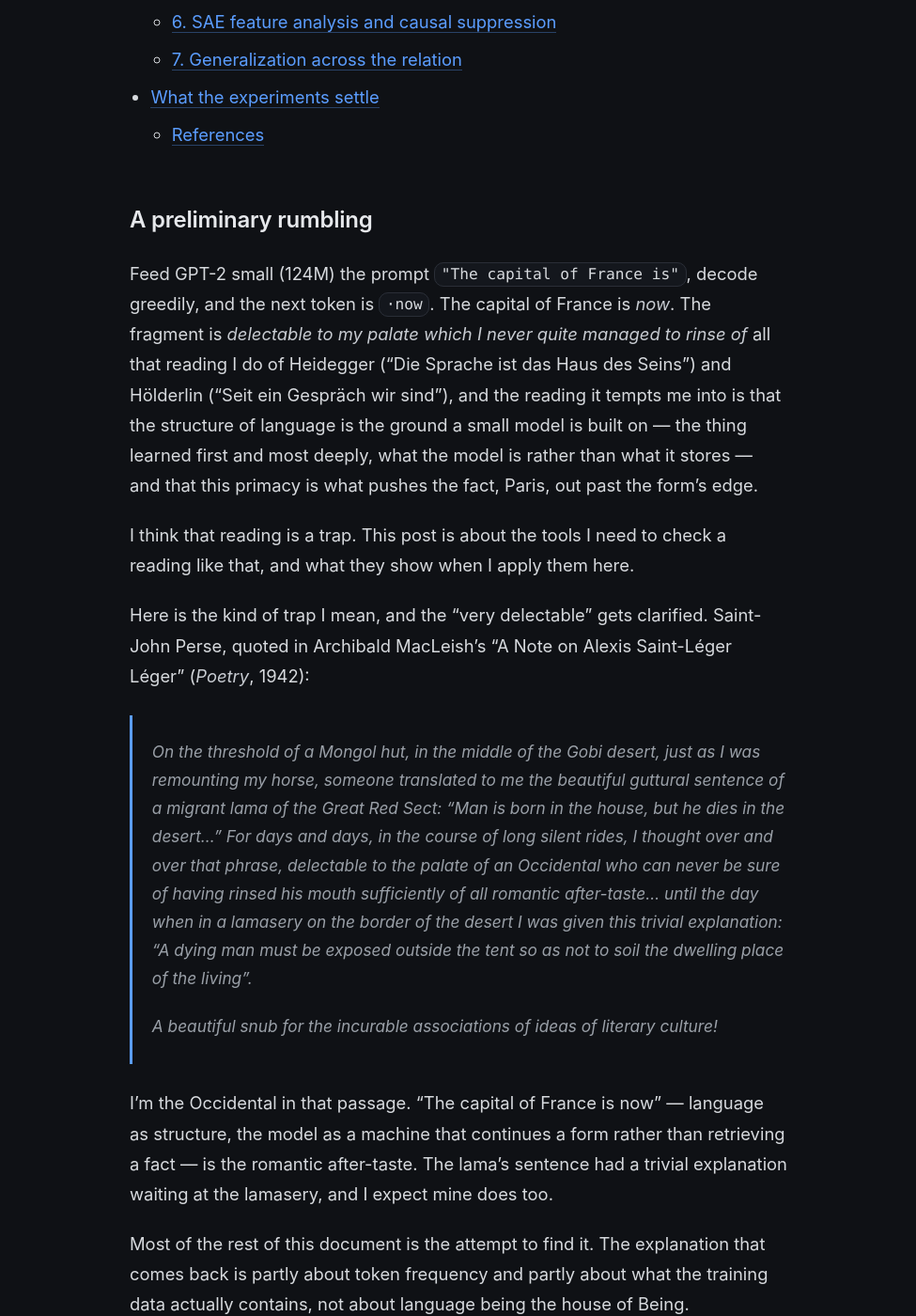
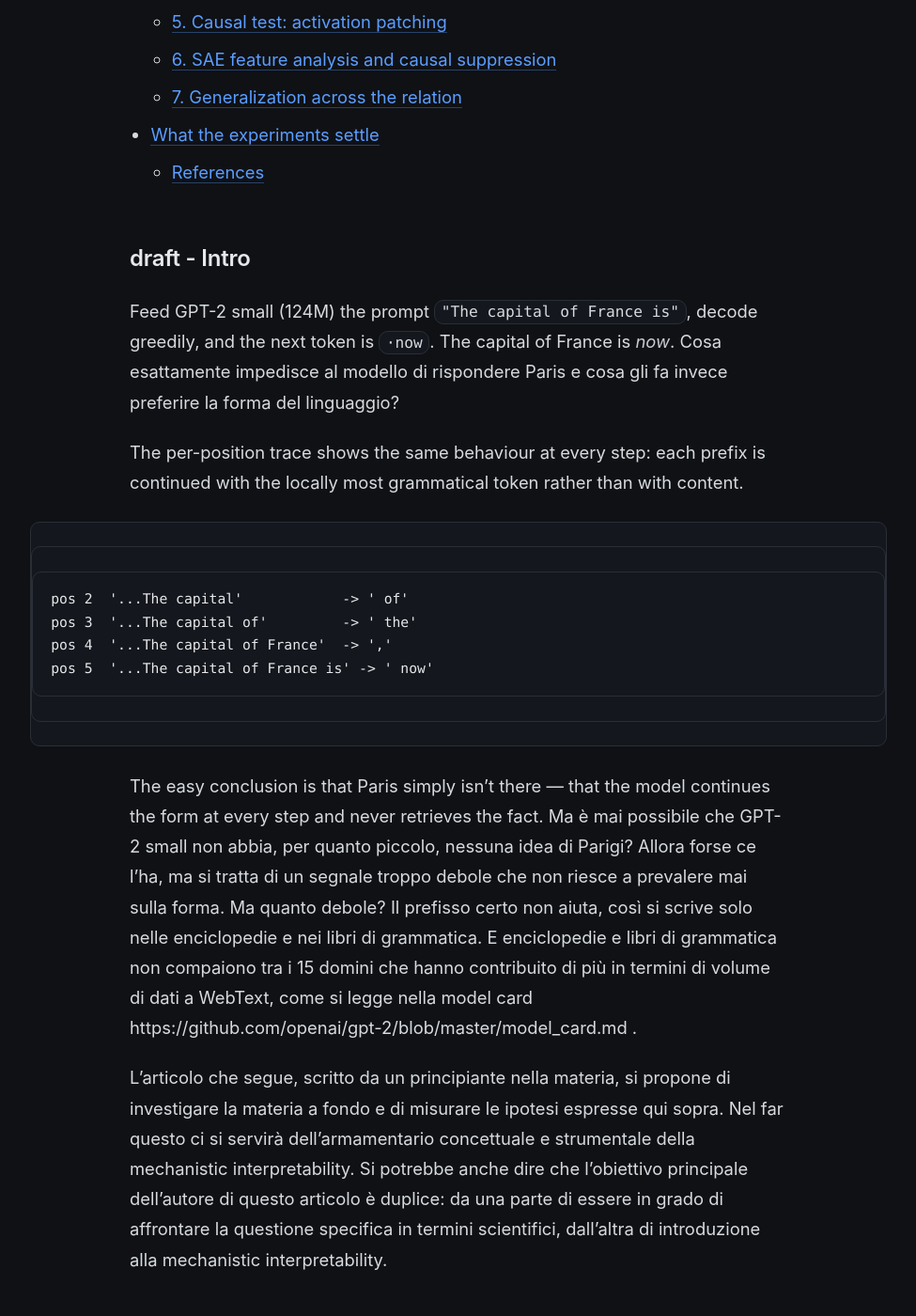
Before and after one commit to rp-playground/rp-playground.github.io, a Jekyll site: the page built from _writing/structure-vs-recall-gpt2.md, in a window 1280 px wide and 1400 px high, scrolled down 841 px. Shown: the whole window at 94% size, without its empty margins (152-1127 px from the left). Built offline with Jekyll 4.4.1, drawn with Linux system fonts in a browser that asks for light colours.

Commit message:
Update structure-vs-recall-gpt2.md

````diff
--- a/_writing/structure-vs-recall-gpt2.md
+++ b/_writing/structure-vs-recall-gpt2.md
@@ -15,6 +15,38 @@ permalink: /writing/structure-vs-recall-gpt2/
 {:.no_toc}
 * TOC
 {:toc}
+
+## draft - Intro
+
+Feed GPT-2 small (124M) the prompt `"The capital of France is"`, decode greedily, and
+the next token is `·now`. The capital of France is *now*. Cosa esattamente impedisce al modello di
+rispondere Paris e cosa gli fa invece preferire la forma del linguaggio?
+
+The per-position trace shows the same behaviour at every step: each prefix is continued with the
+locally most grammatical token rather than with content.
+
+```
+pos 2  '...The capital'            -> ' of'
+pos 3  '...The capital of'         -> ' the'
+pos 4  '...The capital of France'  -> ','
+pos 5  '...The capital of France is' -> ' now'
+```
+
+The easy conclusion is that Paris simply isn't there — that the model continues the form at every
+step and never retrieves the fact. Ma è mai possibile che GPT-2 small non abbia,
+per quanto piccolo, nessuna idea di Parigi? Allora forse ce l'ha, ma si tratta di un segnale
+troppo debole che non riesce a prevalere mai sulla forma. Ma quanto debole? Il prefisso certo non
+aiuta, così si scrive solo nelle enciclopedie e nei libri di grammatica. E enciclopedie e
+libri di grammatica non compaiono tra i 15 domini che hanno contribuito
+di più in termini di volume di dati a WebText, come si legge nella model card
+https://github.com/openai/gpt-2/blob/master/model_card.md .
+
+L'articolo che segue, scritto da un principiante nella materia, si propone di investigare
+la materia a fondo e di misurare le ipotesi espresse qui sopra. Nel far questo ci si servirà
+dell'armamentario concettuale e strumentale della mechanistic interpretability.
+Si potrebbe anche dire che l'obiettivo principale dell'autore di questo articolo è duplice:
+da una parte di essere in grado di affrontare la questione specifica in termini scientifici,
+dall'altra di introduzione alla mechanistic interpretability.
 
 ## A preliminary rumbling
 
````
